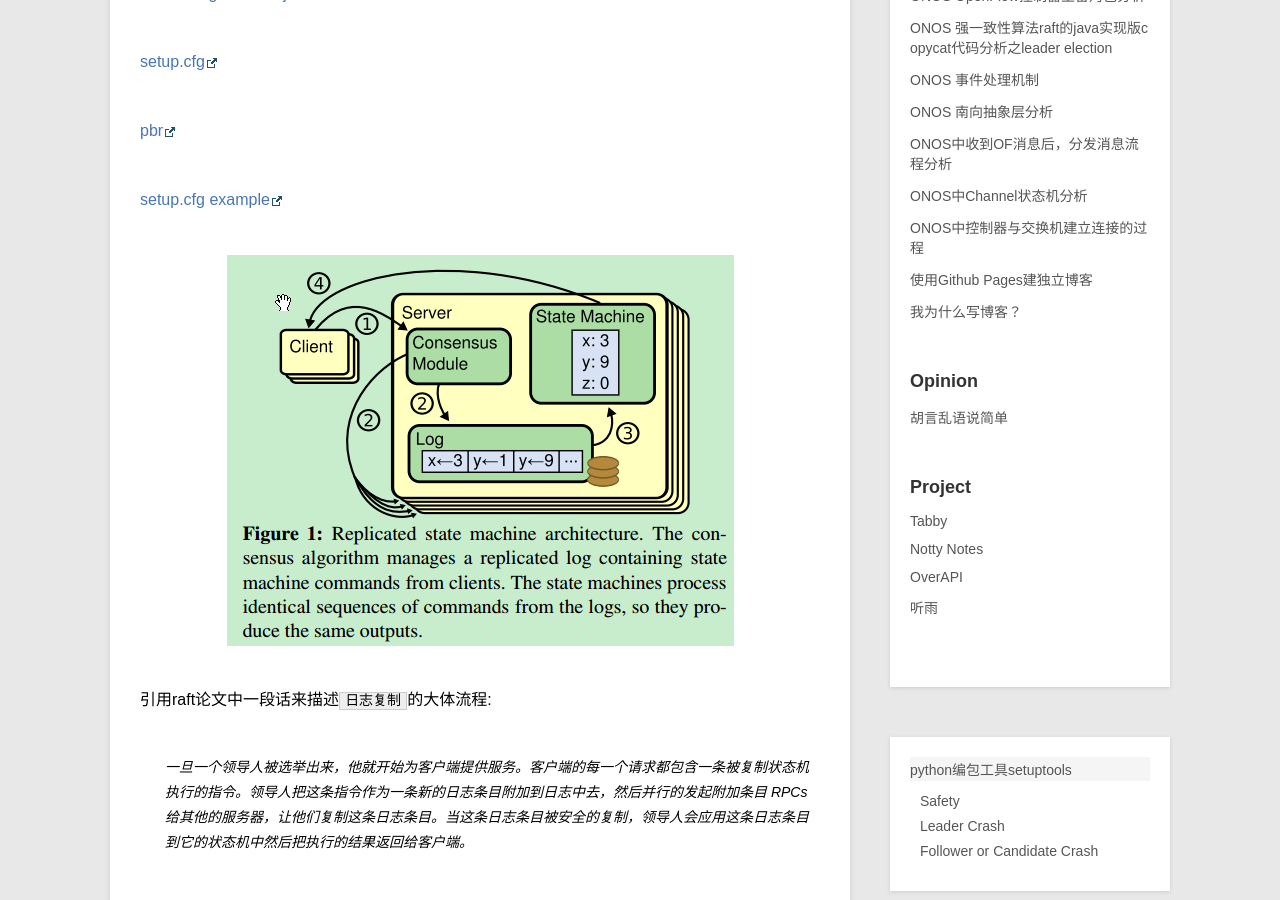
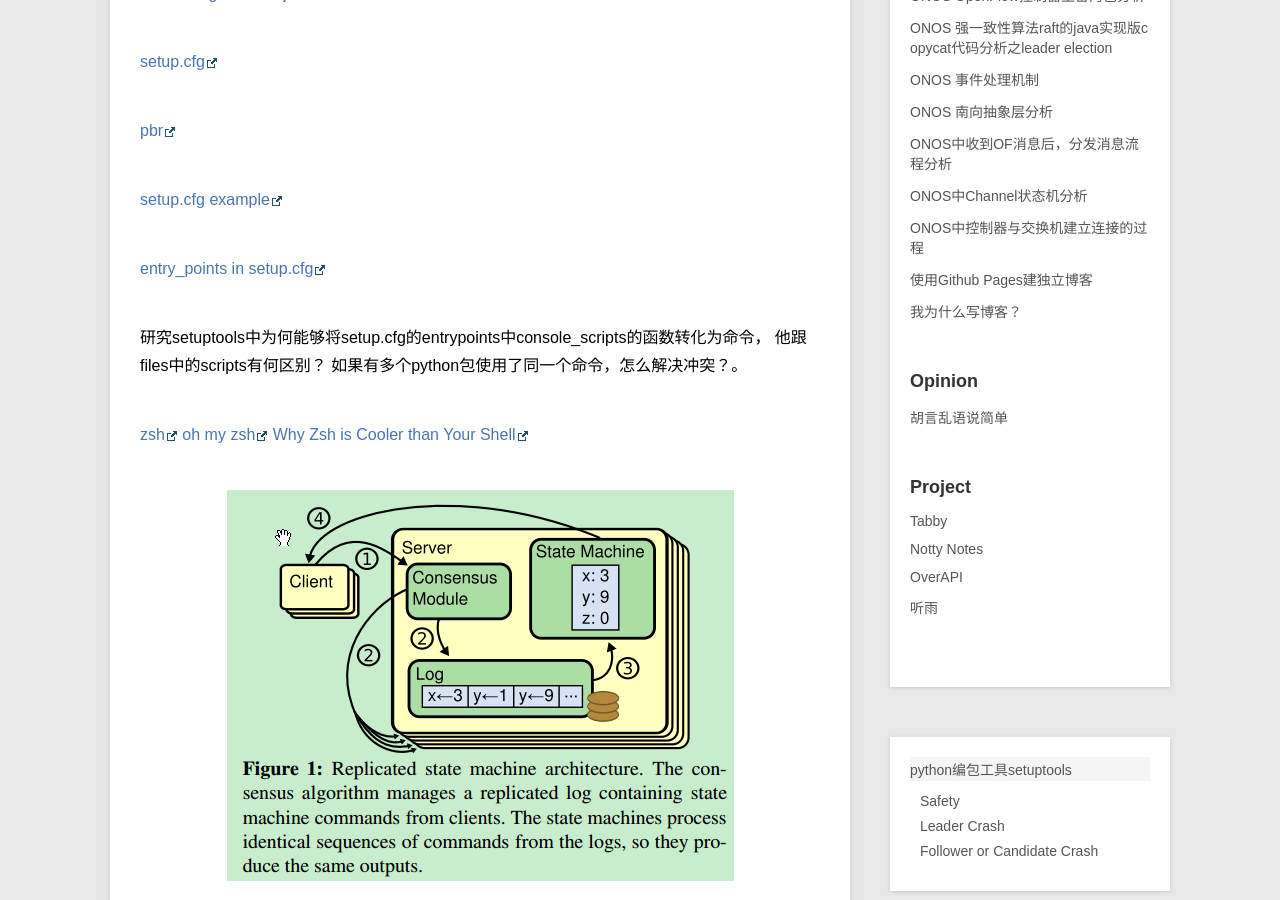
Before and after one commit to KailongLi/kailongli.github.io, a Jekyll site: the page built from _posts/blog/2016-09-06-python-package-setuptools.md, in a window 1280 px wide and 900 px high, scrolled down 442 px. Built offline with Jekyll 4.4.1, drawn with Linux system fonts in a browser that asks for light colours; Markdown is read by kramdown in place of the engine named in the settings.

Commit message:
entry_points in setup.cfg

```diff
--- a/_posts/blog/2016-09-06-python-package-setuptools.md
+++ b/_posts/blog/2016-09-06-python-package-setuptools.md
@@ -17,7 +17,15 @@ description: 在介绍完leader election和 log replication这两个重要的特
 
 [setup.cfg example](https://trac.stsci.edu/ssb/stsci_python/browser/sample_project/branches/irafx/trunk/setup.cfg.sample?rev=21893#L48)
 
+[entry_points in setup.cfg](http://stackoverflow.com/questions/774824/explain-python-entry-points)
 
+研究setuptools中为何能够将setup.cfg的entrypoints中console_scripts的函数转化为命令，
+他跟files中的scripts有何区别？
+如果有多个python包使用了同一个命令，怎么解决冲突？。
+
+[zsh](http://fendrich.se/blog/2012/09/28/no/)
+[oh my zsh](https://github.com/robbyrussell/oh-my-zsh)
+[Why Zsh is Cooler than Your Shell](http://www.slideshare.net/jaguardesignstudio/why-zsh-is-cooler-than-your-shell-16194692)
 
 ![replicate-state-machine-architecture](/images/githubpages/replicate-state-machine-architecture.png)
 
```
